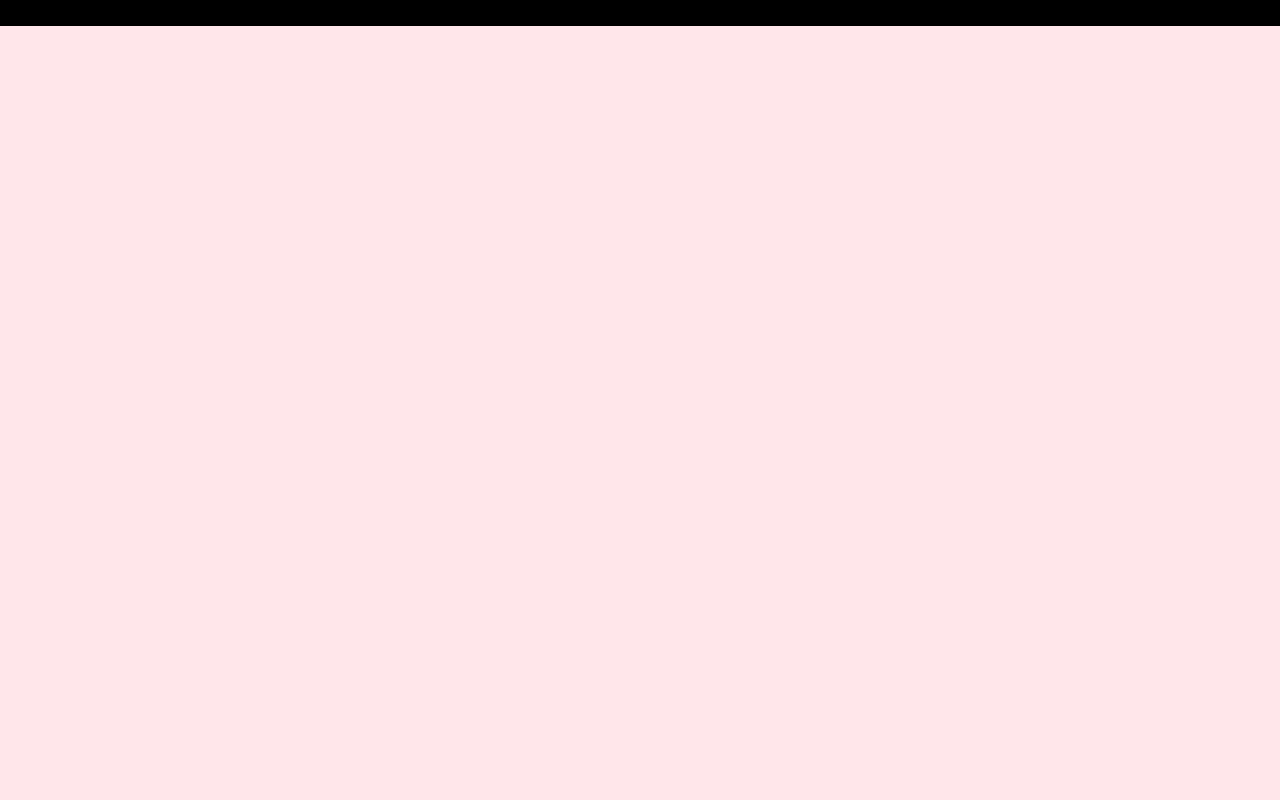
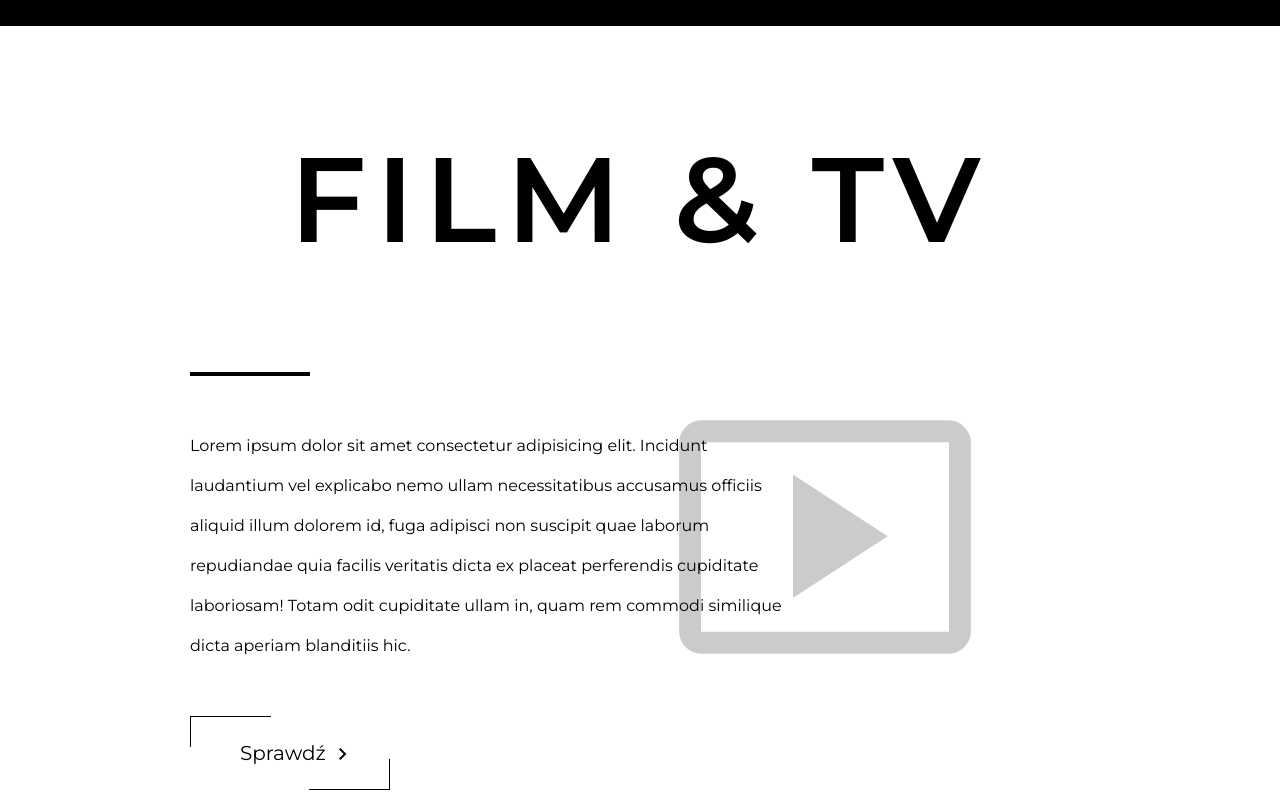
Before and after one commit to rezio3/hw-music-production, a React (Create React App) app: page / in a window 1280 px wide. Shown: the part 5080-5880 px from the top of the page. Built offline with nearby package versions, Linux system fonts and the light colour scheme.

Commit message:
create FilmAndTv.jsx component

```diff
--- a/src/App.js
+++ b/src/App.js
@@ -1,6 +1,7 @@
 import "./App.css";
 import AboutMe from "./components/AboutMe";
 import Contact from "./components/Contact";
+import FilmAndTV from "./components/FilmAndTV";
 import Header from "./components/Header";
 import Music from "./components/Music";
 import Navigation from "./components/Navigation";
@@ -14,6 +15,7 @@ function App() {
 			<AboutMe />
 			<Skills />
 			<Music />
+			<FilmAndTV />
 			<Contact />
 		</div>
 	);
--- /dev/null
+++ b/src/components/FilmAndTV.jsx
@@ -0,0 +1,34 @@
+import React from "react";
+import "../style/css/filmtv.css";
+
+const FilmAndTV = () => {
+	return (
+		<section className="film-and-tv-section">
+			<h2 className="film-and-tv-section__header">Film & TV</h2>
+
+			<div className="film-and-tv-content">
+				<div className="film-and-tv-content__text-container">
+					<div className="film-and-tv-section__spacer"></div>
+					<p className="film-and-tv-content__text">
+						Lorem ipsum dolor sit amet consectetur adipisicing elit. Incidunt
+						laudantium vel explicabo nemo ullam necessitatibus accusamus
+						officiis aliquid illum dolorem id, fuga adipisci non suscipit quae
+						laborum repudiandae quia facilis veritatis dicta ex placeat
+						perferendis cupiditate laboriosam! Totam odit cupiditate ullam in,
+						quam rem commodi similique dicta aperiam blanditiis hic.
+					</p>
+					<button className="film-and-tv-content__btn">
+						Sprawdź{" "}
+						<span className="material-symbols-outlined arrow">
+							navigate_next
+						</span>
+					</button>
+				</div>
+
+				<span class="material-symbols-outlined tv-icon">smart_display</span>
+			</div>
+		</section>
+	);
+};
+
+export default FilmAndTV;
--- /dev/null
+++ b/src/style/css/filmtv.css
@@ -0,0 +1,90 @@
+.film-and-tv-section {
+  position: relative;
+  width: 100%;
+  display: flex;
+  flex-direction: column;
+  justify-content: center;
+  align-items: center;
+  background-color: rgb(255, 255, 255);
+  font-family: "Montserrat", sans-serif;
+}
+.film-and-tv-section__header {
+  margin: 100px 0;
+  font-size: 120px;
+  letter-spacing: 10px;
+  text-transform: uppercase;
+}
+.film-and-tv-section__spacer {
+  margin-bottom: 50px;
+  width: 120px;
+  height: 4px;
+  background-color: black;
+}
+.film-and-tv-section .film-and-tv-content {
+  position: relative;
+  margin-bottom: 230px;
+  width: 900px;
+  display: flex;
+  justify-content: flex-start;
+  align-items: center;
+}
+.film-and-tv-section .film-and-tv-content__text {
+  width: 600px;
+  line-height: 40px;
+}
+.film-and-tv-section .film-and-tv-content .tv-icon {
+  position: absolute;
+  right: 90px;
+  top: -10px;
+  font-size: 350px;
+  opacity: 0.2;
+  pointer-events: none;
+}
+.film-and-tv-section .film-and-tv-content__btn {
+  position: relative;
+  margin-top: 50px;
+  padding: 20px 5px 25px 20px;
+  width: 200px;
+  font-family: "Montserrat", sans-serif;
+  font-size: 20px;
+  font-weight: 400;
+  background: none;
+  border: none;
+  color: rgb(0, 0, 0);
+  cursor: pointer;
+}
+.film-and-tv-section .film-and-tv-content__btn .arrow {
+  position: relative;
+  top: 6px;
+  color: rgb(0, 0, 0);
+}
+.film-and-tv-section .film-and-tv-content__btn::before {
+  content: "";
+  position: absolute;
+  width: 40%;
+  height: 40%;
+  top: 0;
+  left: 0;
+  border-top: 1px solid rgb(0, 0, 0);
+  border-left: 1px solid rgb(0, 0, 0);
+  transition: 0.3s ease-in-out;
+}
+.film-and-tv-section .film-and-tv-content__btn::after {
+  content: "";
+  position: absolute;
+  width: 40%;
+  height: 40%;
+  right: 0;
+  bottom: 0;
+  border-bottom: 1px solid rgb(0, 0, 0);
+  border-right: 1px solid rgb(0, 0, 0);
+  transition: 0.3s ease-in-out;
+}
+.film-and-tv-section .film-and-tv-content__btn:hover::before {
+  width: 30%;
+  height: 50%;
+}
+.film-and-tv-section .film-and-tv-content__btn:hover::after {
+  width: 30%;
+  height: 50%;
+}
--- /dev/null
+++ b/src/style/filmtv.scss
@@ -0,0 +1,93 @@
+.film-and-tv-section {
+	position: relative;
+	width: 100%;
+	display: flex;
+	flex-direction: column;
+	justify-content: center;
+	align-items: center;
+	background-color: rgb(255, 255, 255);
+	font-family: "Montserrat", sans-serif;
+	&__header {
+		margin: 100px 0;
+		font-size: 120px;
+		letter-spacing: 10px;
+		text-transform: uppercase;
+	}
+	&__spacer {
+		margin-bottom: 50px;
+		width: 120px;
+		height: 4px;
+		background-color: black;
+	}
+	.film-and-tv-content {
+		position: relative;
+		margin-bottom: 230px;
+		width: 900px;
+		display: flex;
+		justify-content: flex-start;
+		align-items: center;
+		&__text-container {
+		}
+		&__text {
+			width: 600px;
+			line-height: 40px;
+		}
+		.tv-icon {
+			position: absolute;
+			right: 90px;
+			top: -10px;
+			font-size: 350px;
+			opacity: 0.2;
+			pointer-events: none;
+		}
+		&__btn {
+			position: relative;
+			margin-top: 50px;
+			padding: 20px 5px 25px 20px;
+			width: 200px;
+			font-family: "Montserrat", sans-serif;
+			font-size: 20px;
+			font-weight: 400;
+			background: none;
+			border: none;
+			color: rgb(0, 0, 0);
+			cursor: pointer;
+
+			.arrow {
+				position: relative;
+				top: 6px;
+				color: rgb(0, 0, 0);
+			}
+		}
+		&__btn::before {
+			content: "";
+			position: absolute;
+			width: 40%;
+			height: 40%;
+			top: 0;
+			left: 0;
+			border-top: 1px solid rgb(0, 0, 0);
+			border-left: 1px solid rgb(0, 0, 0);
+			transition: 0.3s ease-in-out;
+		}
+		&__btn::after {
+			content: "";
+			position: absolute;
+			width: 40%;
+			height: 40%;
+			right: 0;
+			bottom: 0;
+			border-bottom: 1px solid rgb(0, 0, 0);
+			border-right: 1px solid rgb(0, 0, 0);
+			transition: 0.3s ease-in-out;
+		}
+		&__btn:hover::before {
+			width: 30%;
+			height: 50%;
+		}
+		&__btn:hover::after {
+			width: 30%;
+			height: 50%;
+		}
+	}
+}
```
